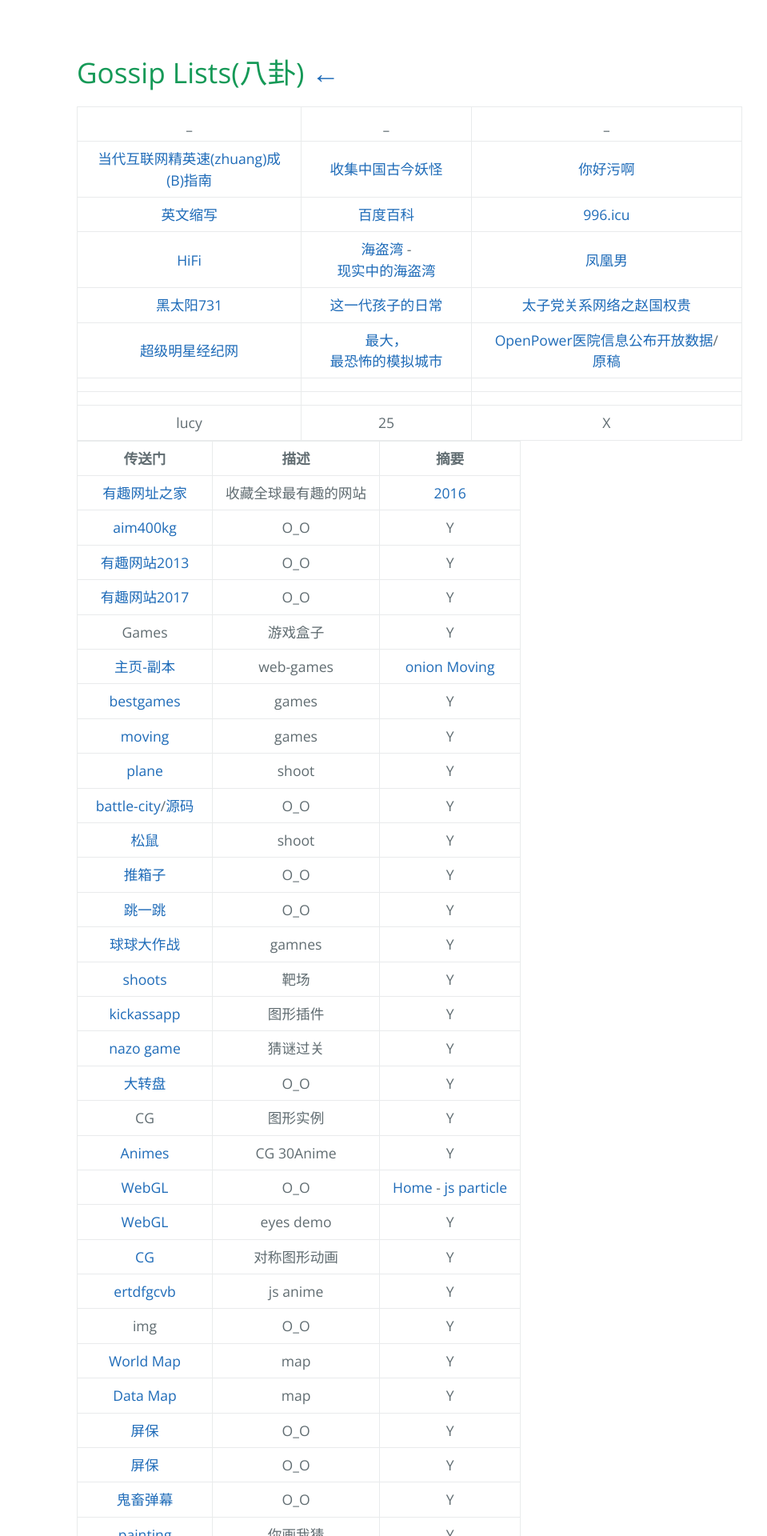
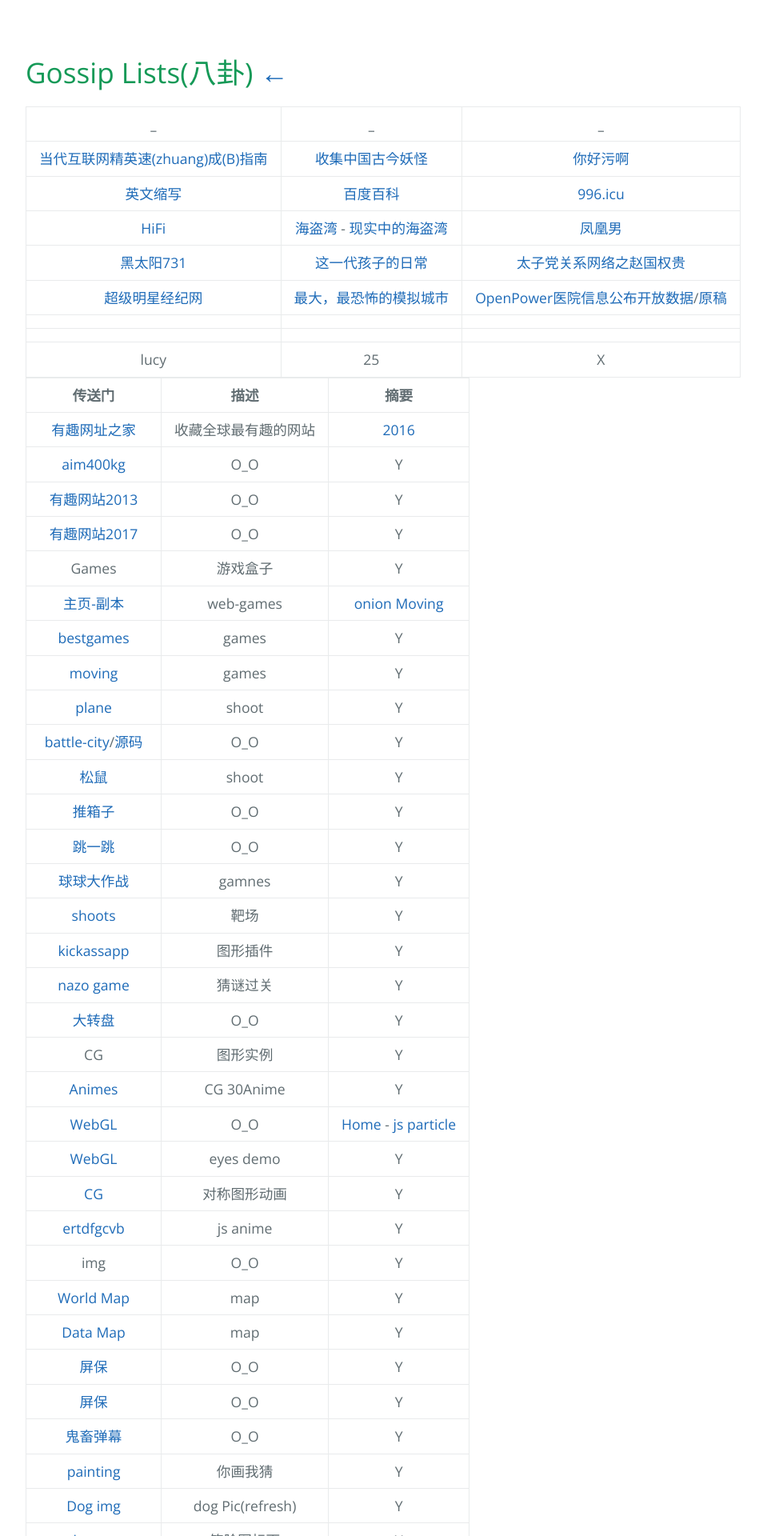
Before and after one commit to AmbroseRen/test, a Jekyll site: the page built from Art/Gossip/index.md, in a window 1280 px wide. Shown: the top 1920 px of the page at 80% size, without its empty margins (128-1087 px from the left). Built offline with Jekyll 4.4.1, drawn with Linux system fonts in a browser that asks for light colours; nearby versions of some CDN libraries; our own code applies the rules of GitHub Pages for plain Markdown files; library files that are not in the unit come from our copies; the repository's description, which GitHub fills in, is left out.

Commit message:
Update index.md

```diff
--- a/Art/Gossip/index.md
+++ b/Art/Gossip/index.md
@@ -1,3 +1,8 @@
+<style type="text/css">
+#content {margin-left: 5%;}
+#content table {width:1200px;}
+</style>
+
 <script src="../../js/JQuery/jquery.min.js" type="text/javascript"></script>
 <script type="text/javascript" charset="utf-8">
   // Creating custom :external selector
```
